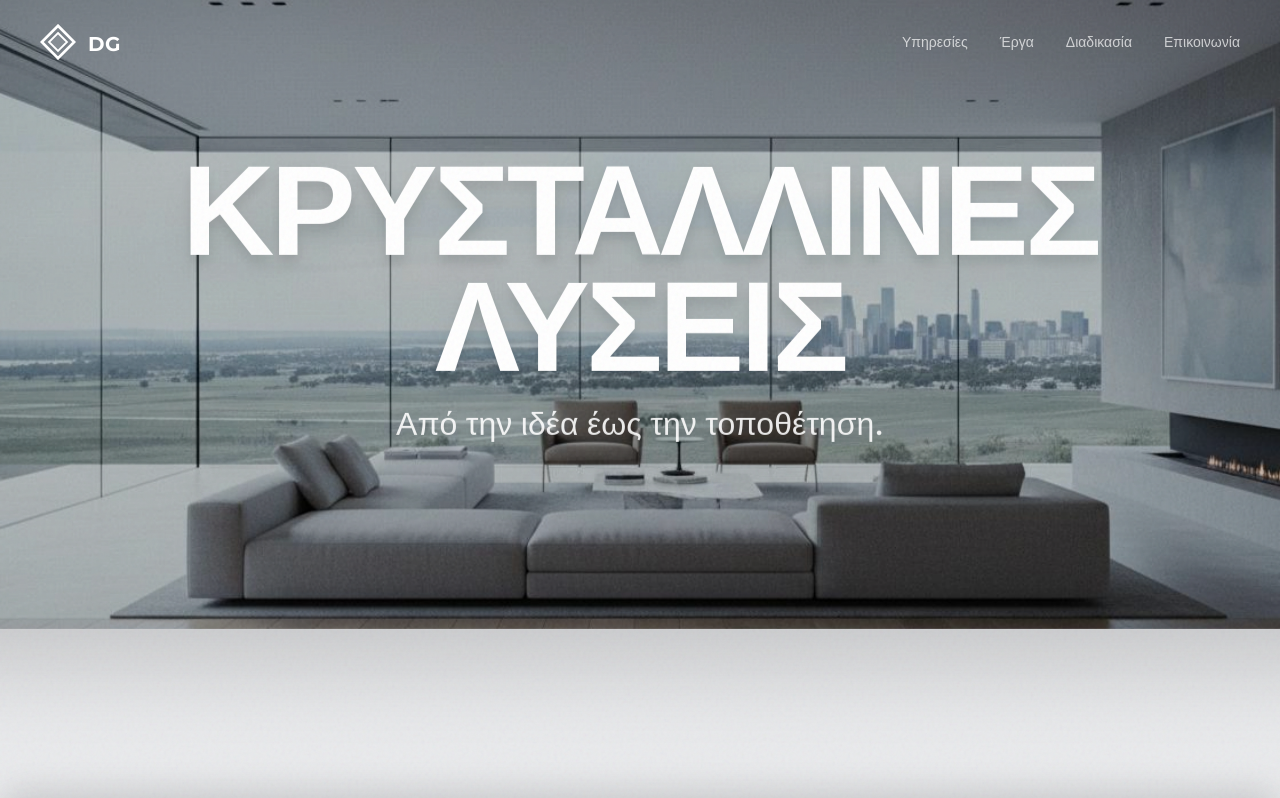
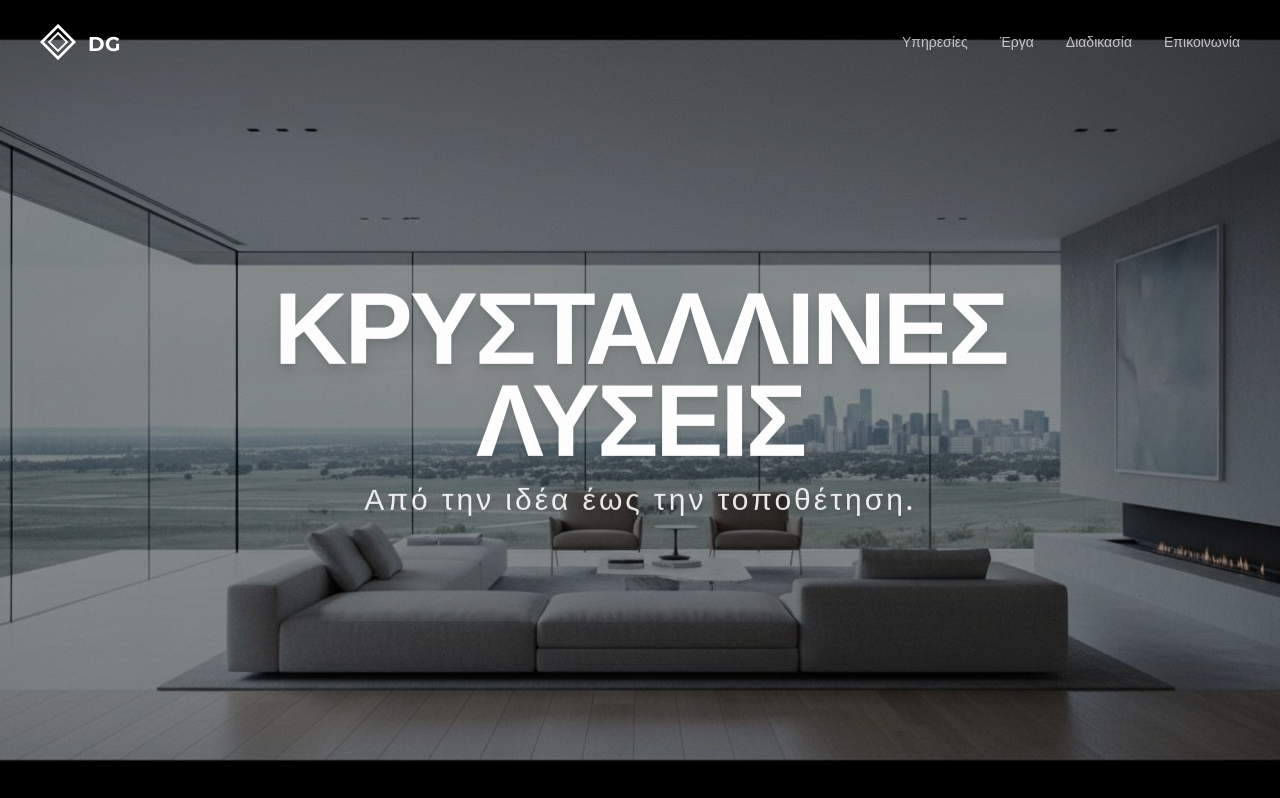
Before and after one commit to AlexanderTsalas/dodekanisa_glass_design, a React (Vite) app: page / in a window 1280 px wide. Shown: the top 798 px of the page. Built offline with nearby package versions, Linux system fonts and the light colour scheme.

Commit message:
feat: Add hero section with scroll-driven animations, dedicated components, and a background image.

```diff
--- a/src/components/HomeComponents.tsx
+++ b/src/components/HomeComponents.tsx
@@ -3,24 +3,25 @@ import { ChevronRight, Clock, Mail, MapPin, Phone } from 'lucide-react';
 // Section 1: Hero
 export function HeroSection() {
     return (
-        <div data-theme="dark" className="hero-wrapper relative z-10 w-full bg-[#E9EAEC]">
-            <section className="masthead w-full">
-                <div className="hero-media relative flex items-center justify-center overflow-hidden w-[clamp(300px,60vw,1000px)] aspect-[21/9] rounded-2xl shadow-[0_20px_40px_rgba(11,12,14,0.15)] bg-[#E9EAEC]">
+        <div data-theme="dark" className="hero-wrapper relative z-10 w-full h-[150vh] bg-[#0B0C0E] masthead">
+            <section className="sticky top-0 w-full h-screen overflow-hidden">
+                <div className="absolute inset-0 w-full h-full">
                     <img
                         src="/frame_modern_interior.jpg"
                         alt="Modern glass interior"
-                        className="absolute inset-0 w-full h-full object-cover"
+                        className="w-full h-full object-cover"
                     />
-                    {/* Overlay Text */}
-                    <div className="absolute inset-0 z-20 flex flex-col items-center justify-center text-center bg-black/20 pointer-events-none p-4">
-                        <h2 className="headline-xl text-white text-[clamp(24px,5vw,72px)] drop-shadow-lg mb-2">
-                            <span className="headline-line block">ΚΡΥΣΤΑΛΛΙΝΕΣ</span>
-                            <span className="headline-line block">ΛΥΣΕΙΣ</span>
-                        </h2>
-                        <p className="text-white drop-shadow-md text-sm lg:text-base font-medium opacity-90">
-                            Από την ιδέα έως την τοποθέτηση.
-                        </p>
-                    </div>
+                    <div className="absolute inset-0 bg-black/40" />
+                </div>
+                {/* Overlay Text */}
+                <div className="hero-text absolute top-1/2 left-1/2 z-20 flex flex-col items-center justify-center text-center pointer-events-none w-full px-4 text-white drop-shadow-lg">
+                    <h2 className="headline-xl text-[clamp(40px,8vw,120px)] mb-4">
+                        <span className="block">ΚΡΥΣΤΑΛΛΙΝΕΣ</span>
+                        <span className="block">ΛΥΣΕΙΣ</span>
+                    </h2>
+                    <p className="text-xl lg:text-3xl font-medium opacity-90 font-display tracking-widest drop-shadow-md">
+                        Από την ιδέα έως την τοποθέτηση.
+                    </p>
                 </div>
             </section>
         </div>
@@ -121,15 +122,17 @@ export function SplitSection({
     );
 }
 
+import { Link } from 'react-router-dom';
+
 // Section 9: Services
 export function ServicesSection() {
     const services = [
-        { image: '/service_partitions.jpg', title: 'Εσωτερικά χωρίσματα', desc: 'Διαφάνεια χωρίς απώλεια θερμότητας.' },
-        { image: '/service_doors.jpg', title: 'Πόρτες & εισόδους', desc: 'Σιωπηλά συρόμενα, περιστροφικά, αυτόματα.' },
-        { image: '/service_mirrors.jpg', title: 'Καθρέφτες & διακόσμηση', desc: 'Κομμένα στο μέτρο, με φινίρισμα που διαρκεί.' },
-        { image: '/service_exterior.jpg', title: 'Εξωτερικά ανοίγματα', desc: 'Θερμομονωτικά, ηχομονωτικά, ασφαλείας.' },
-        { image: '/service_railings.jpg', title: 'Κάγκελα & σκάλες', desc: 'Γυαλί με αντοχή σε κρούση και καιρό.' },
-        { image: '/service_special.jpg', title: 'Ειδικές κατασκευές', desc: 'Καμπύλα, έγχρωμα, τυπωμένα σχέδια.' },
+        { id: 'partitions', image: '/service_partitions.jpg', title: 'Εσωτερικά χωρίσματα', desc: 'Διαφάνεια χωρίς απώλεια θερμότητας.' },
+        { id: 'doors', image: '/service_doors.jpg', title: 'Πόρτες & εισόδους', desc: 'Σιωπηλά συρόμενα, περιστροφικά, αυτόματα.' },
+        { id: 'mirrors', image: '/service_mirrors.jpg', title: 'Καθρέφτες & διακόσμηση', desc: 'Κομμένα στο μέτρο, με φινίρισμα που διαρκεί.' },
+        { id: 'exterior', image: '/service_exterior.jpg', title: 'Εξωτερικά ανοίγματα', desc: 'Θερμομονωτικά, ηχομονωτικά, ασφαλείας.' },
+        { id: 'railings', image: '/service_railings.jpg', title: 'Κάγκελα & σκάλες', desc: 'Γυαλί με αντοχή σε κρούση και καιρό.' },
+        { id: 'special', image: '/service_special.jpg', title: 'Ειδικές κατασκευές', desc: 'Καμπύλα, έγχρωμα, τυπωμένα σχέδια.' },
     ];
 
     return (
@@ -144,17 +147,24 @@ export function ServicesSection() {
 
                 <div className="grid grid-cols-1 md:grid-cols-2 lg:grid-cols-3 gap-6 lg:gap-8">
                     {services.map((service, i) => (
-                        <div key={i} className="service-card group cursor-pointer">
-                            <div className="overflow-hidden mb-4 rounded-xl">
+                        <Link to={`/services#${service.id}`} key={i} className="service-card group cursor-pointer block">
+                            <div className="overflow-hidden mb-4 rounded-xl relative">
+                                <div className="absolute inset-0 bg-[#0B0C0E] opacity-0 group-hover:opacity-10 transition-opacity duration-500 z-10" />
                                 <img
                                     src={service.image}
                                     alt={service.title}
-                                    className="service-card-image w-full h-48 lg:h-56 object-cover transition-transform duration-500 reveal-fade-in"
+                                    className="service-card-image w-full h-48 lg:h-56 object-cover transition-transform duration-700 group-hover:scale-105 group-hover:rotate-1 reveal-fade-in"
                                 />
                             </div>
-                            <h3 className="font-display font-bold text-lg text-[#0B0C0E] mb-2">{service.title}</h3>
+                            <h3 className="font-display font-bold text-lg text-[#0B0C0E] mb-2 group-hover:text-[#3F4CCB] transition-colors duration-300 flex items-center gap-2">
+                                {service.title}
+                                <svg width="16" height="16" viewBox="0 0 24 24" fill="none" xmlns="http://www.w3.org/2000/svg" className="opacity-0 -translate-x-4 group-hover:opacity-100 group-hover:translate-x-0 transition-all duration-300">
+                                    <path d="M5 12H19" stroke="currentColor" strokeWidth="2" strokeLinecap="round" strokeLinejoin="round" />
+                                    <path d="M12 5L19 12L12 19" stroke="currentColor" strokeWidth="2" strokeLinecap="round" strokeLinejoin="round" />
+                                </svg>
+                            </h3>
                             <p className="text-sm text-[#6D7278] leading-relaxed">{service.desc}</p>
-                        </div>
+                        </Link>
                     ))}
                 </div>
             </div>
--- a/src/hero.css
+++ b/src/hero.css
@@ -1,36 +1,20 @@
 .masthead {
     view-timeline-name: --hero-view;
-    max-width: 100vw;
-    height: 100vh;
-    overflow: clip;
-    display: grid;
-    place-content: center;
-    padding: 0 1rem;
-    position: relative;
-    z-index: 10;
 }
 
-.masthead .hero-media {
-    position: fixed;
-    top: 50%;
-    left: 50%;
-    translate: -50% -50%;
-    animation: scale-up both linear, fade-away both linear;
+.masthead .hero-text {
+    animation: text-zoom-out both linear, fade-away both linear;
     animation-timeline: --hero-view, --hero-view;
-    animation-range: entry-crossing 70% exit 90%, exit 10% exit 70%;
-    will-change: transform, opacity, scale, top;
-    margin: 0;
-    width: clamp(300px, 60vw, 1000px);
-    aspect-ratio: 21 / 9;
-    object-fit: cover;
-    border-radius: 1rem;
-    box-shadow: 0 20px 40px rgba(11, 12, 14, 0.15);
+    animation-range: exit 0% exit 60%, exit 0% exit 60%;
+    will-change: transform, opacity;
 }
 
-@keyframes scale-up {
+@keyframes text-zoom-out {
+    0% {
+        transform: translate(-50%, -50%) scale(1);
+    }
     100% {
-        top: 0;
-        scale: 5;
+        transform: translate(-50%, -50%) scale(4);
     }
 }
 
```
Also changed, not shown: public/hero_view.png (added).
